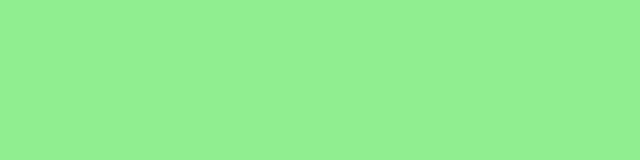
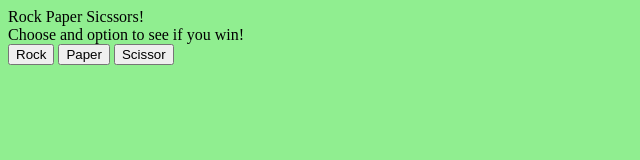
Before and after one commit to vohenan/rock-paper-scissors, a plain HTML site: page index.html in a window 1280 px wide. Shown: the whole page, without its empty margins (0-640 px from the left). Drawn offline with Linux system fonts and the light colour scheme.

Commit message:
HTML structure finished

```diff
--- a/index.html
+++ b/index.html
@@ -5,9 +5,17 @@
     <meta name="viewport" content="width=device-width, initial-scale=1.0">
     <title>Document</title>
     <link rel="stylesheet" href="styles.css">
-    <script src="script.js"></script>
+
 </head>
 <body>
-
+    <main class="panel">
+        <span class="game-text" id="demo">Rock Paper Sicssors!<br> Choose and option to see if you win!</span>
+        <section class="game-choices-container">
+            <button onClick="didPlayerWin(1)" class="game-choices">Rock</button>
+            <button onClick="didPlayerWin(2)" class="game-choices">Paper</button>
+            <button onClick="didPlayerWin(3)"class="game-choices">Scissor</button>
+        </section>
+    </main>
+    <script src="script.js"></script>
 </body>
 </html>
```
